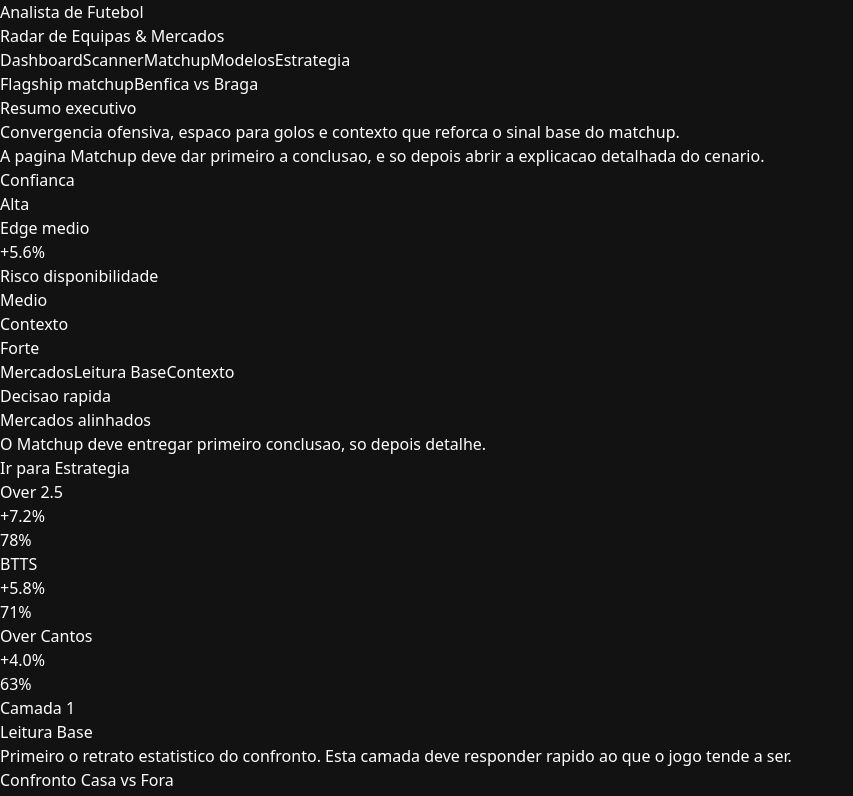
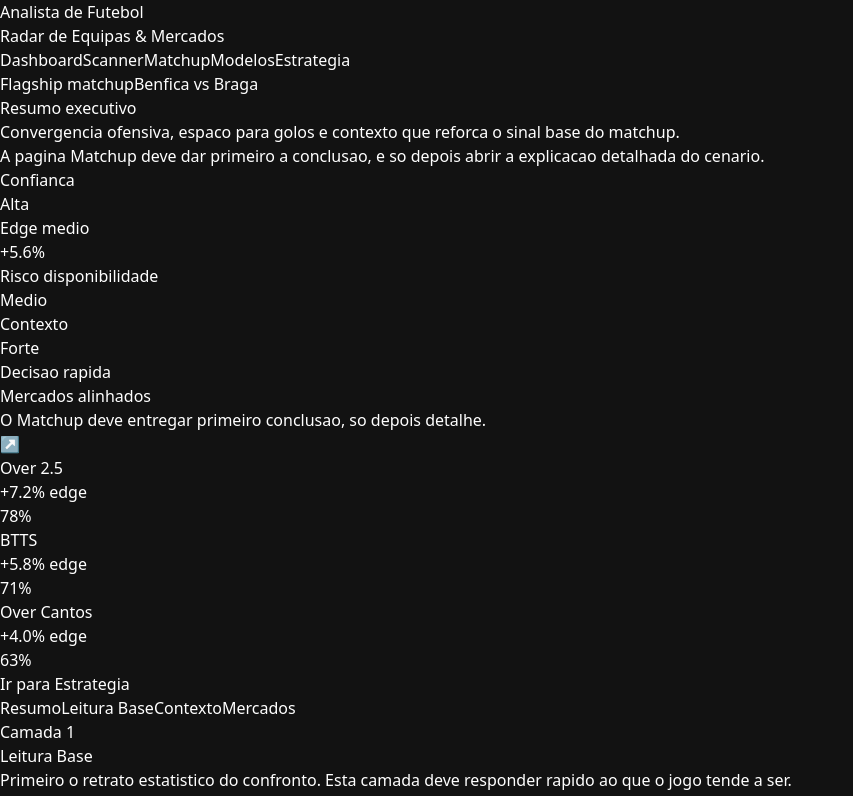
Before and after one commit to pauloureirodores-eng/radar-equipas, a Next.js app: page /matchup in a window 1280 px wide. Shown: the top 796 px of the page, without its empty margins (0-853 px from the left). Built offline with nearby package versions, Linux system fonts and the light colour scheme.

Commit message:
feat(matchup): align layout with provided mockup composition

```diff
--- a/components/matchup/matchup-header.tsx
+++ b/components/matchup/matchup-header.tsx
@@ -36,9 +36,9 @@
 
 export function MatchupHeader({ data }: MatchupHeaderProps) {
   return (
-    <section className="grid gap-6 xl:grid-cols-[1.1fr_0.9fr]">
-      <div className="overflow-hidden rounded-[2rem] border border-white/10 bg-gradient-to-br from-[#10233c] to-[#0a1321] shadow-2xl shadow-black/20">
-        <div className="p-8 md:p-10">
+    <section id="resumo" className="scroll-mt-28 h-full">
+      <div className="h-full overflow-hidden rounded-[2rem] border border-white/10 bg-gradient-to-br from-[#10233c] to-[#0a1321] shadow-2xl shadow-black/20">
+        <div className="flex h-full flex-col p-8 md:p-10">
           <div className="mb-4 flex flex-wrap items-center gap-3">
             <span className="rounded-full bg-cyan-400/15 px-3 py-1 text-sm text-cyan-200">Flagship matchup</span>
             <span className="rounded-full bg-white/5 px-3 py-1 text-sm text-white/70">
@@ -55,15 +55,13 @@
               A pagina Matchup deve dar primeiro a conclusao, e so depois abrir a explicacao detalhada do cenario.
             </p>
           </div>
-        </div>
-      </div>
 
-      <div className="rounded-[2rem] border border-white/10 bg-white/5 p-6 shadow-2xl shadow-black/20">
-        <div className="grid gap-3 md:grid-cols-2">
-          <StatPill label="Confianca" value={data.confidence} tone="good" />
-          <StatPill label="Edge medio" value={data.avgEdge} tone="good" />
-          <StatPill label="Risco disponibilidade" value={data.availabilityRisk} tone="warn" />
-          <StatPill label="Contexto" value={data.contextStrength} />
+          <div className="mt-8 grid gap-3 sm:grid-cols-2 xl:grid-cols-4">
+            <StatPill label="Confianca" value={data.confidence} tone="good" />
+            <StatPill label="Edge medio" value={data.avgEdge} tone="good" />
+            <StatPill label="Risco disponibilidade" value={data.availabilityRisk} tone="warn" />
+            <StatPill label="Contexto" value={data.contextStrength} />
+          </div>
         </div>
       </div>
     </section>
--- a/components/matchup/matchup-market-stack.tsx
+++ b/components/matchup/matchup-market-stack.tsx
@@ -11,21 +11,16 @@
           <h2 className="mt-2 text-2xl font-semibold text-white">Mercados alinhados</h2>
           <p className="mt-1 text-sm text-white/55">O Matchup deve entregar primeiro conclusao, so depois detalhe.</p>
         </div>
-        <Link
-          href="/estrategia#fluxo-decisao"
-          className="rounded-full bg-white px-5 py-3 text-sm font-medium text-slate-950 transition hover:bg-white/90"
-        >
-          Ir para Estrategia
-        </Link>
+        <span className="text-cyan-300 text-xl">↗</span>
       </div>
 
-      <div className="mt-5 grid gap-4 xl:grid-cols-3">
+      <div className="mt-5 space-y-4">
         {markets.map((item) => (
           <div key={item.market} className="rounded-2xl border border-white/10 bg-black/15 p-4">
             <div className="flex items-center justify-between gap-3">
               <div>
-                <div className="font-medium text-white">{item.market}</div>
-                <div className="text-sm text-white/55">{item.edge}</div>
+                <div className="text-3xl font-semibold tracking-tight text-white md:text-4xl">{item.market}</div>
+                <div className="text-sm text-white/55">{item.edge} edge</div>
               </div>
               <span className="rounded-full bg-white/10 px-3 py-1 text-sm text-white">{item.score}%</span>
             </div>
@@ -35,6 +30,13 @@
           </div>
         ))}
       </div>
+
+      <Link
+        href="/estrategia#fluxo-decisao"
+        className="mt-4 block w-full rounded-full bg-white px-5 py-3 text-center text-sm font-medium text-slate-950 transition hover:bg-white/90"
+      >
+        Ir para Estrategia
+      </Link>
     </section>
   );
 }
--- a/components/matchup/matchup-page.tsx
+++ b/components/matchup/matchup-page.tsx
@@ -8,7 +8,10 @@
 export function MatchupPage({ data }: { data: MatchupData }) {
   return (
     <div className="space-y-8">
-      <MatchupHeader data={data} />
+      <section className="grid gap-6 xl:grid-cols-[1.1fr_0.9fr]">
+        <MatchupHeader data={data} />
+        <MatchupMarketStack markets={data.markets} />
+      </section>
 
       <div className="grid gap-6 lg:grid-cols-[0.22fr_0.78fr]">
         <aside className="lg:sticky lg:top-28 lg:h-fit">
@@ -16,7 +19,6 @@
         </aside>
 
         <div className="space-y-8">
-          <MatchupMarketStack markets={data.markets} />
           <BaseReadSection data={data} />
           <AdvancedContextSection items={data.advancedContext} />
         </div>
--- a/components/matchup/matchup-sections-nav.tsx
+++ b/components/matchup/matchup-sections-nav.tsx
@@ -3,13 +3,14 @@
 import { useEffect, useState } from "react";
 
 const items = [
-  { id: "mercados", label: "Mercados" },
+  { id: "resumo", label: "Resumo" },
   { id: "base-read", label: "Leitura Base" },
-  { id: "advanced-context", label: "Contexto" }
+  { id: "advanced-context", label: "Contexto" },
+  { id: "mercados", label: "Mercados" }
 ];
 
 export function MatchupSectionsNav() {
-  const [activeId, setActiveId] = useState("mercados");
+  const [activeId, setActiveId] = useState("resumo");
 
   useEffect(() => {
     const observer = new IntersectionObserver(
```
